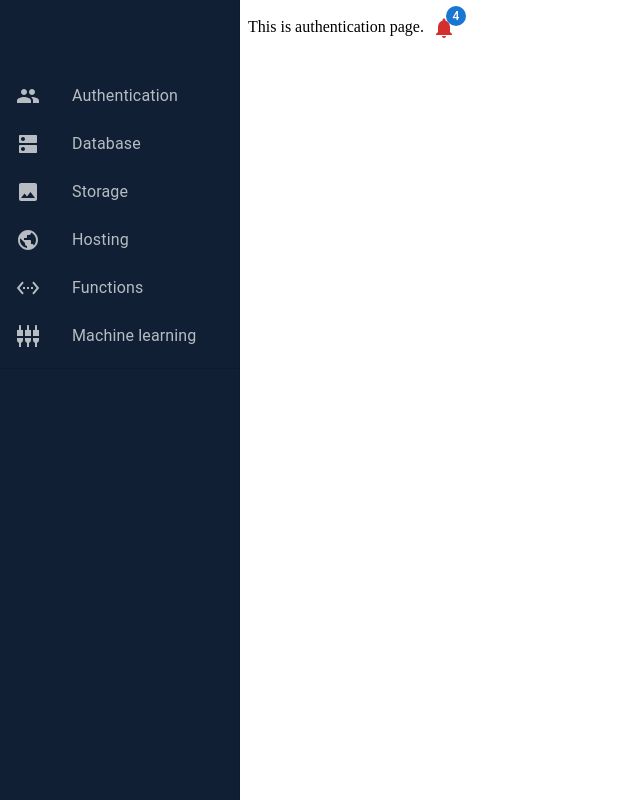
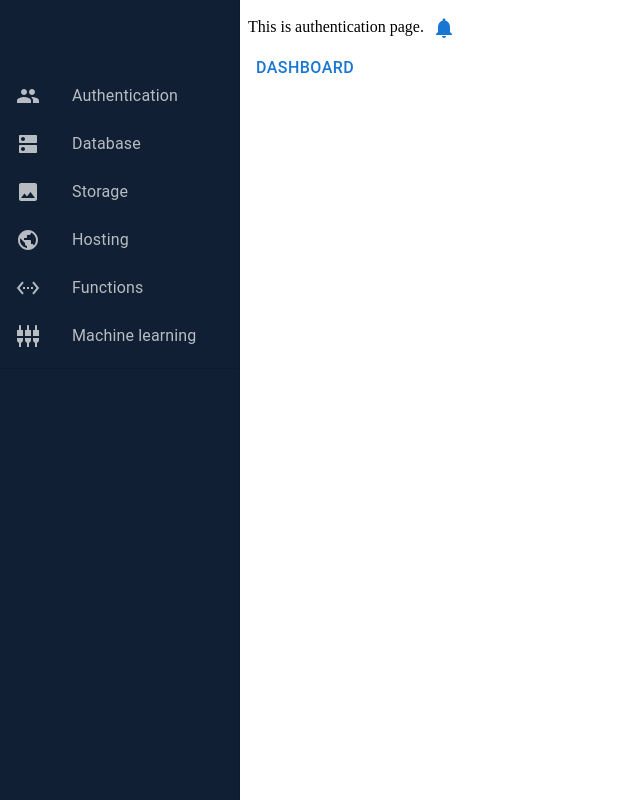
Before and after one commit to Mattarek/react-materialUI-practice, a React (Vite) app: page /storage in a window 1280 px wide. Shown: the whole page, without its empty margins (0-640 px from the left). Built offline with nearby package versions, Linux system fonts and the light colour scheme.

Commit message:
BasicMenu added

```diff
--- /dev/null
+++ b/src/components/BasicMenu/BasicMenu.tsx
@@ -0,0 +1,37 @@
+import React from 'react';
+import { Button, Menu, MenuItem } from '@mui/material';
+
+export const BasicMenu = () => {
+    const [anchorEl, setAnchorEl] = React.useState<null | HTMLElement>(null);
+    const open = Boolean(anchorEl);
+    const handleClick = (event: React.MouseEvent<HTMLButtonElement>) => {
+        setAnchorEl(event.currentTarget);
+    };
+    const handleClose = () => {
+        setAnchorEl(null);
+    };
+    return (
+        <div>
+            <Button
+                id='basic-button'
+                aria-controls={open ? 'basic-menu' : undefined}
+                aria-haspopup='true'
+                aria-expanded={open ? 'true' : undefined}
+                onClick={handleClick}>
+                Dashboard
+            </Button>
+            <Menu
+                id='basic-menu'
+                anchorEl={anchorEl}
+                open={open}
+                onClose={handleClose}
+                MenuListProps={{
+                    'aria-labelledby': 'basic-button',
+                }}>
+                <MenuItem onClick={handleClose}>Profile</MenuItem>
+                <MenuItem onClick={handleClose}>My account</MenuItem>
+                <MenuItem onClick={handleClose}>Logout</MenuItem>
+            </Menu>
+        </div>
+    );
+};
--- a/src/views/Authentication.tsx
+++ b/src/views/Authentication.tsx
@@ -1,5 +1,6 @@
 import Grid from '@mui/material/Grid';
 import { Notifications } from '../components/common/Notifications/Notifications';
+import { BasicMenu } from '../components/BasicMenu/BasicMenu';
 
 export const Authentication = () => {
     return (
@@ -8,9 +9,10 @@
             xs={8}>
             This is authentication page.
             <Notifications
-                iconColor='error'
-                badgeContent={4}
+                iconColor='primary'
+                badgeContent={0}
             />
+            <BasicMenu />
         </Grid>
     );
 };
```
